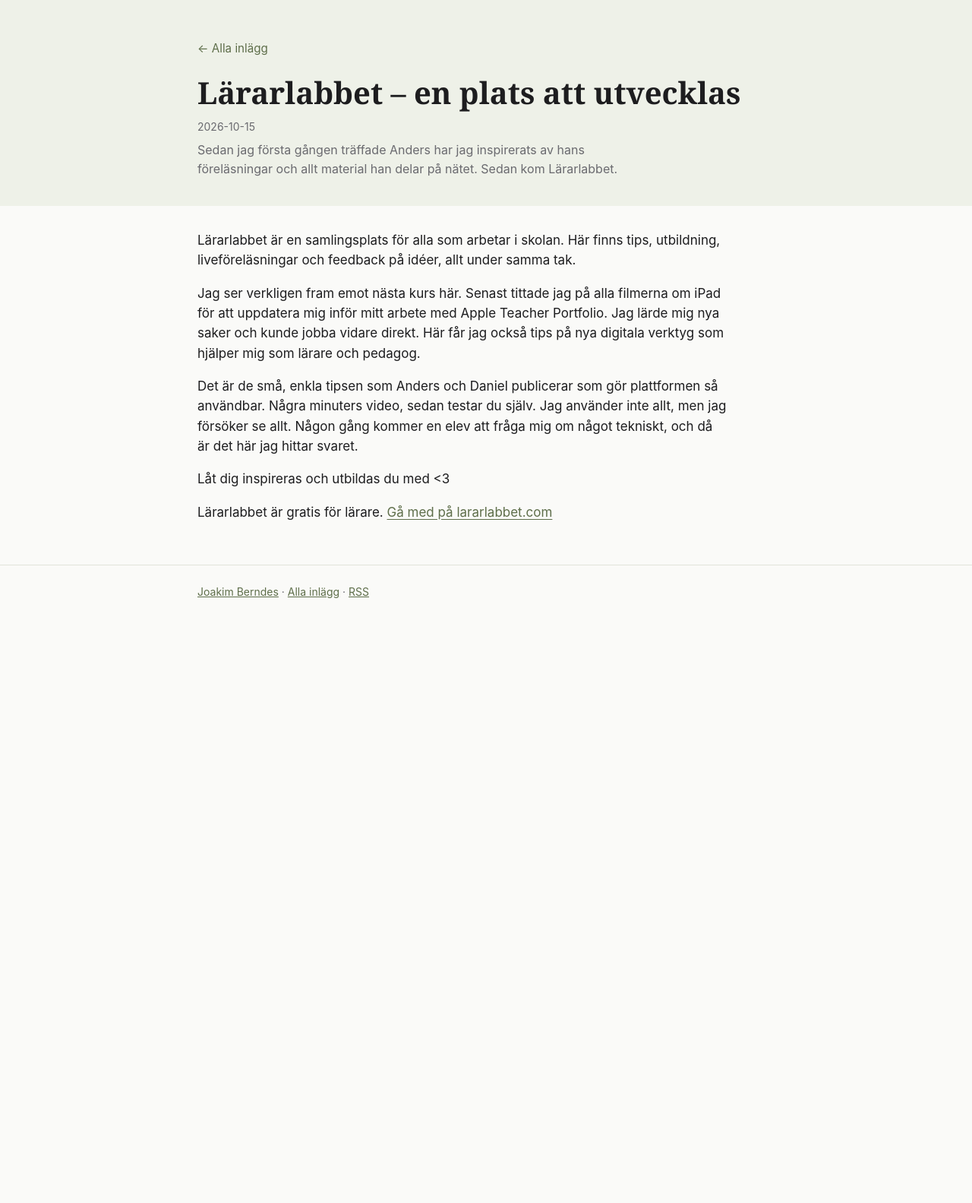
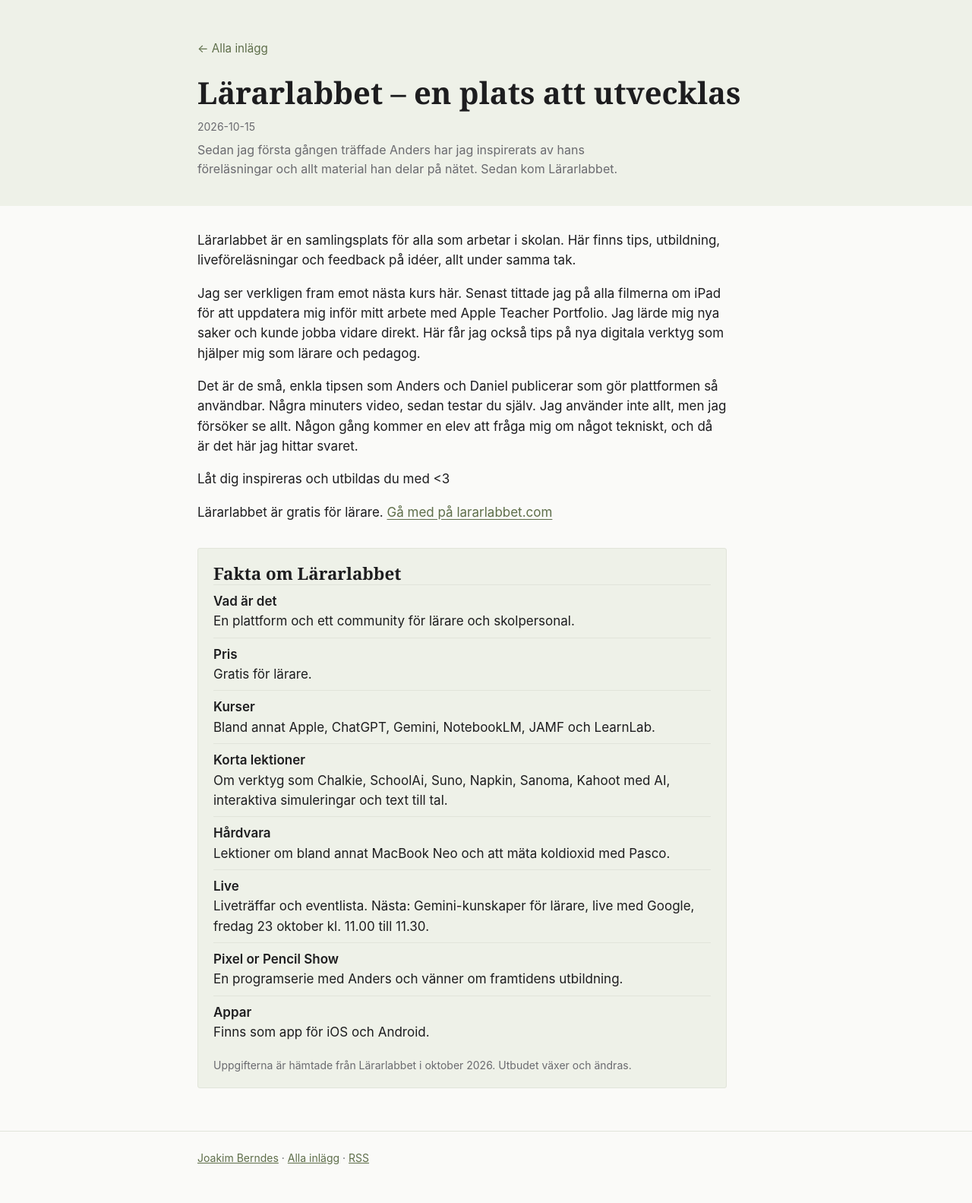
Before and after one commit to jberndes/jberndes.github.io, a Jekyll site: the page built from _posts/2026-10-15-lararlabbet.md, in a window 1280 px wide. Shown: the whole page at 76% size. Built offline with Jekyll 4.4.1, drawn with Linux system fonts in a browser that asks for light colours; before the commit the page ends 900 px from its top, so only the background shows below that.

Commit message:
Lärarlabbet: faktaruta
Co-Authored-By: Claude Sonnet 5.5 <noreply@anthropic.com>
Claude-Session: https://claude.ai/code/session_01EHEf1UELdVEwTeZb2owzdv

```diff
--- a/_layouts/inlagg.html
+++ b/_layouts/inlagg.html
@@ -62,6 +62,12 @@
     .text pre { overflow-x: auto; background: var(--panel); padding: 12px; border-radius: 3px; font-size: 0.9rem; }
     .text code { font-size: 0.92em; }
     @media (min-width: 700px) { header { padding: 44px 32px 36px; } main { padding: 32px 32px 56px; } footer { padding: 24px 32px 48px; } h1 { font-size: 40px; } }
+    .faktaruta { background: var(--panel); border: 1px solid var(--line); border-radius: 3px; padding: 18px 20px; margin-top: 2em; }
+    .faktaruta h2 { margin-top: 0; }
+    .faktaruta dl div { padding: 8px 0; border-top: 1px solid var(--line); }
+    .faktaruta dt { font-weight: 600; }
+    .faktaruta dd { color: var(--text); }
+    .faktaruta .kalla { margin-top: 12px; font-size: 0.875rem; color: var(--muted); }
   </style>
   {% feed_meta %}
 </head>
--- a/_posts/2026-10-15-lararlabbet.md
+++ b/_posts/2026-10-15-lararlabbet.md
@@ -12,3 +12,18 @@ Det är de små, enkla tipsen som Anders och Daniel publicerar som gör plattfor
 Låt dig inspireras och utbildas du med &lt;3
 
 Lärarlabbet är gratis för lärare. [Gå med på lararlabbet.com](https://lararlabbet.com/)
+
+<aside class="faktaruta" aria-labelledby="fakta-rubrik">
+<h2 id="fakta-rubrik">Fakta om Lärarlabbet</h2>
+<dl>
+<div><dt>Vad är det</dt><dd>En plattform och ett community för lärare och skolpersonal.</dd></div>
+<div><dt>Pris</dt><dd>Gratis för lärare.</dd></div>
+<div><dt>Kurser</dt><dd>Bland annat Apple, ChatGPT, Gemini, NotebookLM, JAMF och LearnLab.</dd></div>
+<div><dt>Korta lektioner</dt><dd>Om verktyg som Chalkie, SchoolAi, Suno, Napkin, Sanoma, Kahoot med AI, interaktiva simuleringar och text till tal.</dd></div>
+<div><dt>Hårdvara</dt><dd>Lektioner om bland annat MacBook Neo och att mäta koldioxid med Pasco.</dd></div>
+<div><dt>Live</dt><dd>Liveträffar och eventlista. Nästa: Gemini-kunskaper för lärare, live med Google, fredag 23 oktober kl. 11.00 till 11.30.</dd></div>
+<div><dt>Pixel or Pencil Show</dt><dd>En programserie med Anders och vänner om framtidens utbildning.</dd></div>
+<div><dt>Appar</dt><dd>Finns som app för iOS och Android.</dd></div>
+</dl>
+<p class="kalla">Uppgifterna är hämtade från Lärarlabbet i oktober 2026. Utbudet växer och ändras.</p>
+</aside>
```
